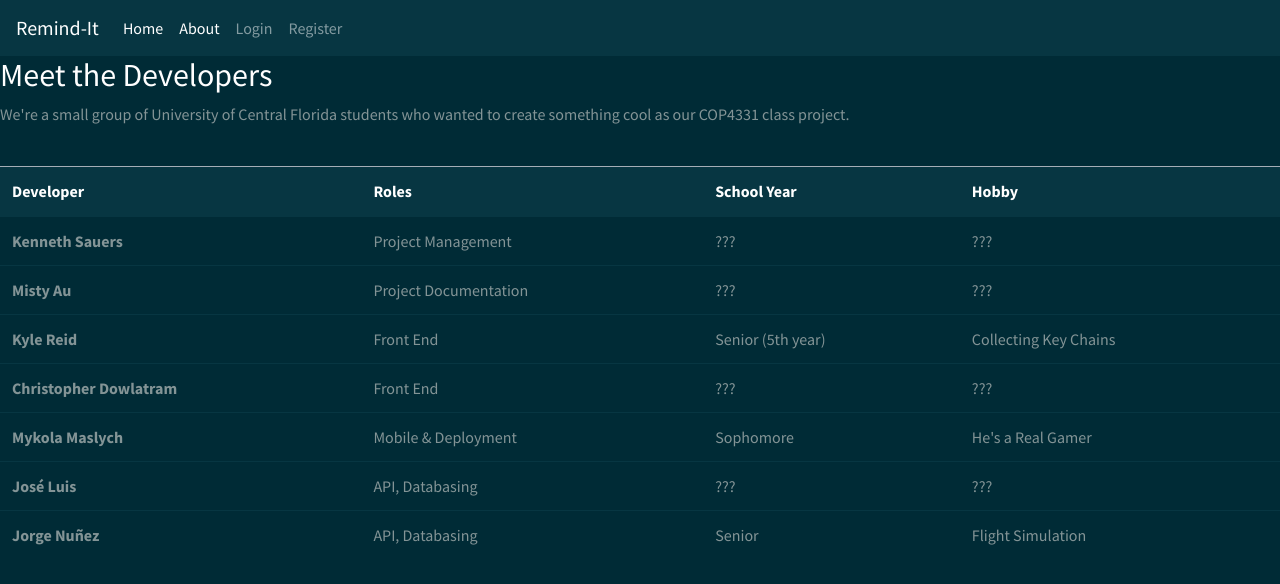
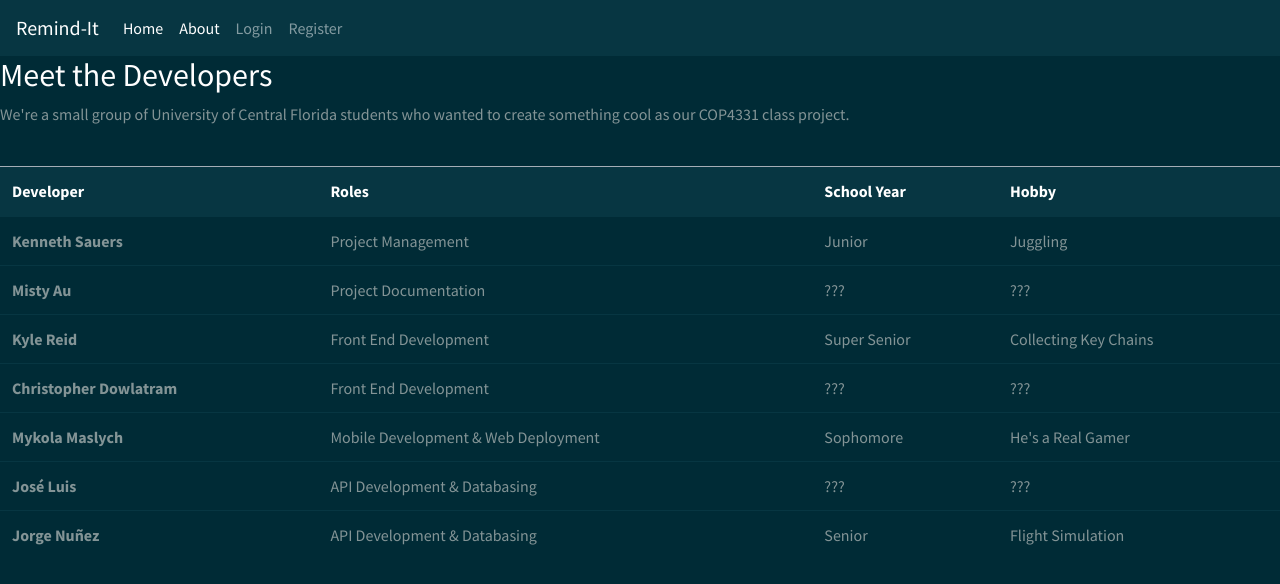
Before and after one commit to kennethsauers/Remind-It, an Angular app in the folder frontend/: page /about in a window 1280 px wide. Shown: the top 584 px of the page. Built offline with nearby package versions, Linux system fonts and the light colour scheme.

Commit message:
Quality of life improvements for local development
I'm gunna make a separate branch for deployment that we can just do HTTP locally, and then when I push it to the actual deployment later I'll reenable the HTTPS stuff.

```diff
--- a/frontend/src/app/about/about.component.html
+++ b/frontend/src/app/about/about.component.html
@@ -15,8 +15,8 @@
     <tr>
       <th scope="row">Kenneth Sauers</th>
       <td>Project Management</td>
-      <td>???</td>
-      <td>???</td>
+      <td>Junior</td>
+      <td>Juggling</td>
     </tr>
     <tr>
       <th scope="row">Misty Au</th>
@@ -26,31 +26,31 @@
     </tr>
     <tr>
       <th scope="row">Kyle Reid</th>
-      <td>Front End</td>
-      <td>Senior (5th year)</td>
+      <td>Front End Development</td>
+      <td>Super Senior</td>
       <td>Collecting Key Chains</td>
     </tr>
     <tr>
       <th scope="row">Christopher Dowlatram</th>
-      <td>Front End</td>
+      <td>Front End Development</td>
       <td>???</td>
       <td>???</td>
     </tr>
     <tr>
       <th scope="row">Mykola Maslych</th>
-      <td>Mobile & Deployment</td>
+      <td>Mobile Development & Web Deployment</td>
       <td>Sophomore</td>
       <td>He's a Real Gamer</td>
     </tr>
     <tr>
       <th scope="row">José Luis</th>
-      <td>API, Databasing</td>
+      <td>API Development & Databasing</td>
       <td>???</td>
       <td>???</td>
     </tr>
     <tr>
       <th scope="row">Jorge Nuñez</th>
-      <td>API, Databasing</td>
+      <td>API Development & Databasing</td>
       <td>Senior</td>
       <td>Flight Simulation</td>
     </tr>
--- a/frontend/src/app/services/authentication.service.ts
+++ b/frontend/src/app/services/authentication.service.ts
@@ -12,7 +12,7 @@ import { User } from '../schema/user';
 })
 export class AuthenticationService {
   /// TODO: Change according to your setup
-  readonly ApiUrl = 'https://localhost/users/';
+  readonly ApiUrl = 'http://localhost:3000/users/';
   //readonly ApiUrl = 'https://themeanteam.site/users';
 
   isLoginSubject = new BehaviorSubject<boolean>(this.getToken() != null);
--- a/package.json
+++ b/package.json
@@ -12,9 +12,9 @@
     "body-parser": "*",
     "cors": "*",
     "express": "*",
-    "jsonwebtoken": "*",
-    "mongoose": "*",
-    "nodemon": "^1.18.10",
+    "jsonwebtoken": "^8.5.1",
+    "mongoose": "^5.5.1",
+    "nodemon": "^1.18.11",
     "passport": "*",
     "passport-jwt": "*"
   },
```
Also changed, not shown: 2 other files (tests, documents, lock files or other folders).
